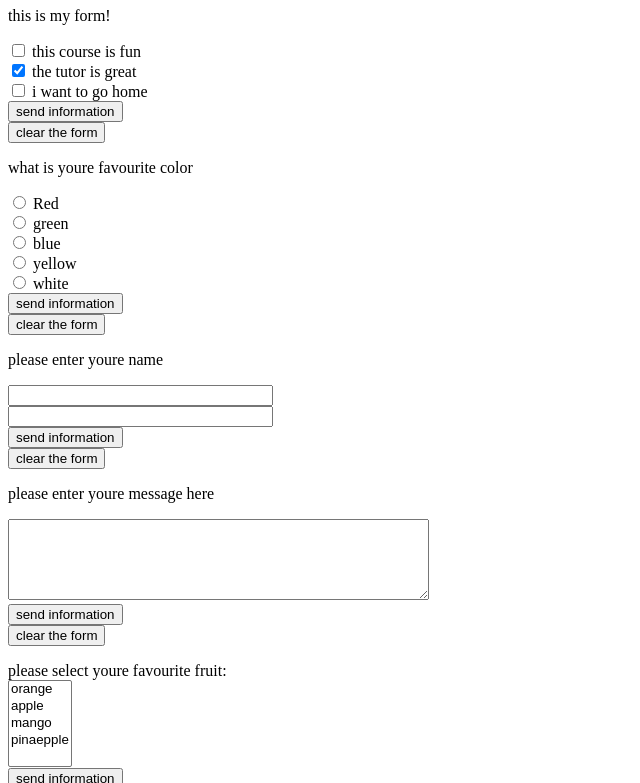
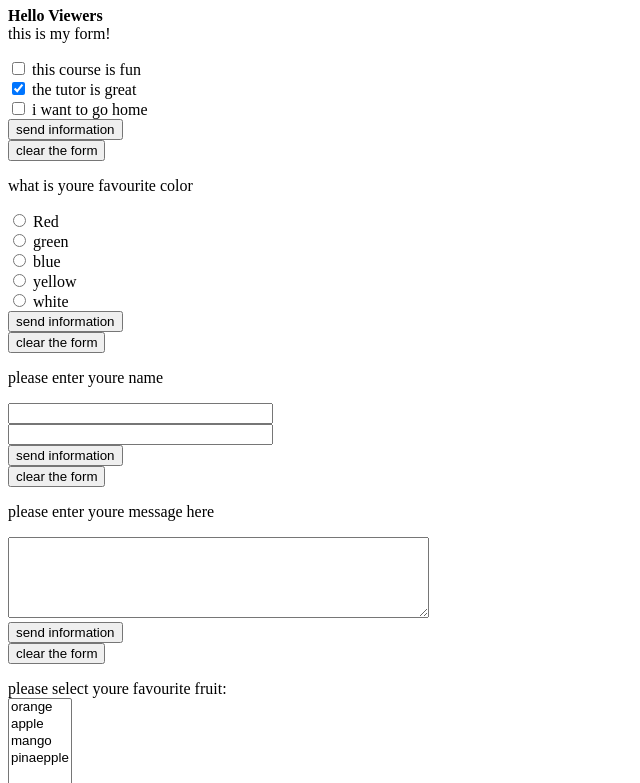
Before and after one commit to brianmwirigi/powelearnproject, a plain HTML site: page week1.html in a window 1280 px wide. Shown: the part 73-856 px from the top of the page, without its empty margins (0-640 px from the left). Drawn offline with Linux system fonts and the light colour scheme.

Commit message:
text formatting

```diff
--- a/week1.html
+++ b/week1.html
@@ -11,6 +11,11 @@
     <!--search engines use heading for indexing the strucuture and content of the webpage-->
     <h1 style="color:red;"> Hello World </h1>
     <!--heading tag (highestLevel)h1-h6(leastLevel) used-->
+    <!--text formatting-->
+    <!--text in strong-->
+    <strong>Hello Viewers </strong>
+    <br>
+
     <form method="post" action="location and file name">
         this is my form! <p>
             <input type="checkbox" name="tutor" value="y">
```
